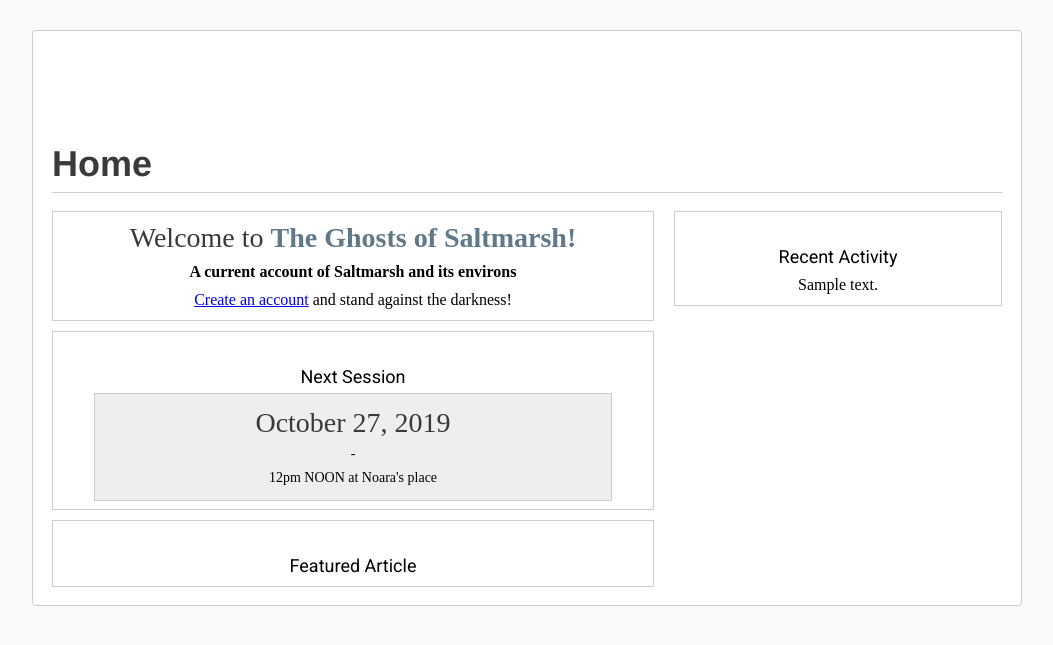
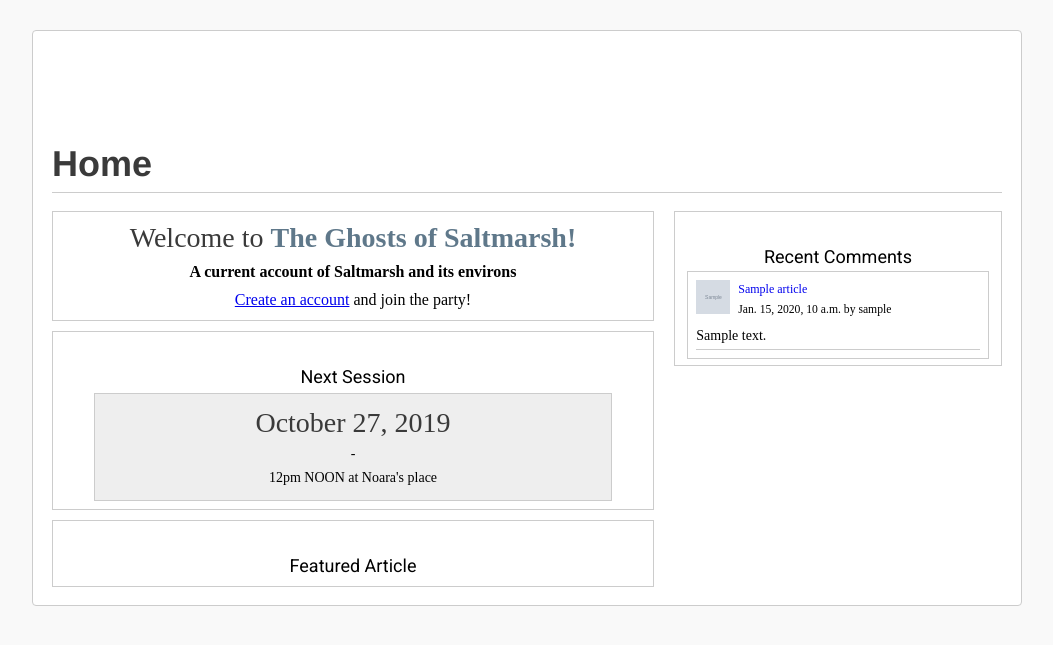
Before and after one commit to Encolpius/wiki, a Django app: page / in a window 1280 px wide. Shown: the part 55-700 px from the top of the page, without its empty margins (113-1166 px from the left). Run offline with Django 3.2, Linux system fonts and the light colour scheme; tables that the repository leaves empty hold one stand-in row (Sample ...).

Commit message:
Added styles to Recent Comments section

```diff
--- a/saltmarsh/static/saltmarsh/main.css
+++ b/saltmarsh/static/saltmarsh/main.css
@@ -106,6 +106,45 @@ SECTION LAYOUTS
 .error {
     background-color: #F8D7DA;
     color: #A74E69;
+}
+
+.featured-comment-info-box {
+    display: flex;
+}
+
+.featured-comment-box {
+    border: 1px solid #ccc;
+    width: 96%;
+}
+
+.featured-comment-picture {
+    width: 12%;
+    margin-right: 8px;
+}
+
+.featured-comment-picture img {
+    width: 34px;
+    height: 34px;
+    object-fit: cover;
+}
+
+.featured-comment {
+    border-bottom: 1px solid #ccc;
+    margin: 8px;
+}
+
+.featured-comment-info-box a {
+    font-size: 12px;
+    text-decoration: none;
+}
+
+.featured-comment p {
+    padding-top: 12px;
+    font-size: 14px;
+}
+
+.featured-comment h6 {
+    padding-top: 8px;
 }
 
 /*
@@ -271,6 +310,10 @@ h4 {
 
 h5 {
     font-size: 14px;
+}
+
+h6 {
+    font-size: 11.66px;
 }
 
 p {
--- a/saltmarsh/templates/saltmarsh/base.html
+++ b/saltmarsh/templates/saltmarsh/base.html
@@ -19,7 +19,7 @@
         <ul class="li-inline">
             <li class="nav-title"><a href="{% url 'home' %}">THE GHOSTS OF SALTMARSH</a></li>
             {% if user.is_authenticated %}
-            <li><a href="{% url 'article-create' %}">New Post</a></li>
+                <li><a href="{% url 'article-create' %}">New Post</a></li>
                 <li><a href="{% url 'profile' %}">Profile</a></li>
                 <li><a class="log-link" href="{% url 'logout' %}">Logout</a></li>
             {% else %}
--- a/saltmarsh/templates/saltmarsh/home.html
+++ b/saltmarsh/templates/saltmarsh/home.html
@@ -6,7 +6,7 @@
             <div class="featured-box">
                 <h2>Welcome to <span class="subtitle-home">The Ghosts of Saltmarsh!</span></h2>
                 <p><strong>A current account of Saltmarsh and its environs</strong></p>
-                <p><a href="{% url 'register' %}">Create an account</a> and stand against the darkness!</p>
+                <p><a href="{% url 'register' %}">Create an account</a> and join the party!</p>
             </div>
             <div class="featured-box">
                 <h4 class="section-header">Next Session</h4>
@@ -22,10 +22,23 @@
         </div>
         <div class="wiki-article-col__right">
             <div class="featured-box homepage-posts">
-                <h4 class="section-header">Recent Activity</h4>
-                {% for comment in comments %}
-                    <p>{{ comment.text }}</p>
-                {% endfor %}
+                <h4 class="section-header">Recent Comments</h4>
+                <div class="featured-comment-box">
+                    {% for comment in comments %}
+                    <div class="featured-comment">
+                        <div class="featured-comment-info-box">
+                            <div class="featured-comment-picture">
+                                <img src="{{ comment.author.profile.image.url }}">
+                            </div>
+                            <div>
+                                <a href="#">{{ comment.post }}</a>
+                                <h6>{{ comment.date_posted}} by {{ comment.author }}</h6>
+                            </div>
+                        </div>
+                        <p>{{ comment.text }}</p>
+                    </div>
+                    {% endfor %}
+                </div>
             </div>
         </div>
     </div>
--- a/saltmarsh/urls.py
+++ b/saltmarsh/urls.py
@@ -10,9 +10,9 @@ from .views import (
 
 urlpatterns = [
     path('', ArticleListView.as_view(), name="home"),
+    path('article/new/', ArticleCreateView.as_view(), name='article-create'),
     path('article/<int:pk>/', ArticleDetailView.as_view(), name='article-detail'),
     path('article/<slug>/', ArticleDetailView.as_view(), name="article-detail"),
-    path('article/new/', ArticleCreateView.as_view(), name='article-create'),
     path('article/<int:pk>/update', ArticleUpdateView.as_view(), name='article-update'),
     path('article/<int:pk>/delete/', ArticleDeleteView.as_view(), name='article-delete'),
     path('article/<int:pk>/comment/', views.add_comment_to_article, name='add-comment-to-article'),
--- a/saltmarsh/views.py
+++ b/saltmarsh/views.py
@@ -21,7 +21,7 @@ class ArticleListView(ListView):
     ordering = ['-date_posted']
     def get_context_data(self, **kwargs):
         context = super(ArticleListView, self).get_context_data(**kwargs)
-        context['comments'] = Comment.objects.all()
+        context['comments'] = Comment.objects.all()[:5]
         return context
 
 class ArticleDetailView(DetailView):
--- a/users/templates/users/profile_update.html
+++ b/users/templates/users/profile_update.html
@@ -4,7 +4,7 @@
         <div class="wiki-article-col__left">
             <h4 style="color: red">Update Profile Info</h4>
             <hr>
-            <form method="POST">
+            <form method="POST" enctype="multipart/form-data">
                 {% csrf_token %}
                 {{ p_form.as_p }}
                 <button class="btn-submit" type="submit">Update Profile</button>
```
